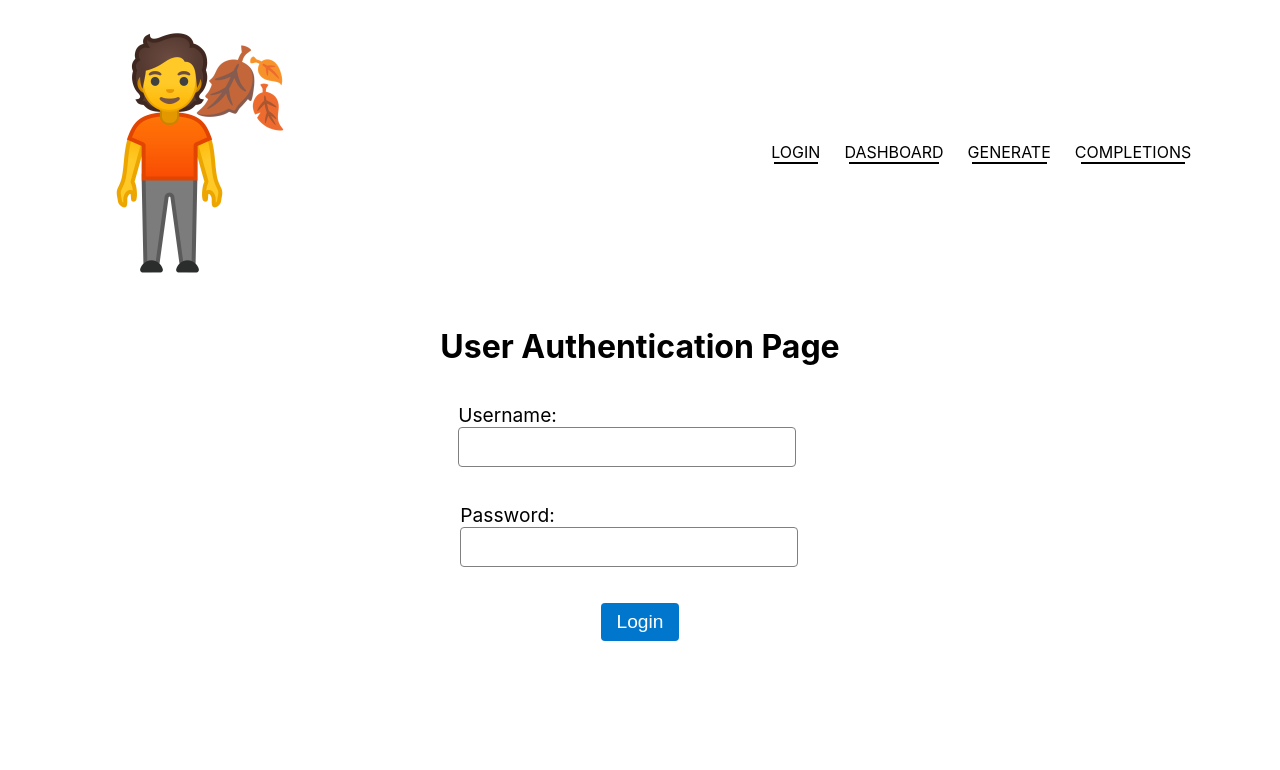
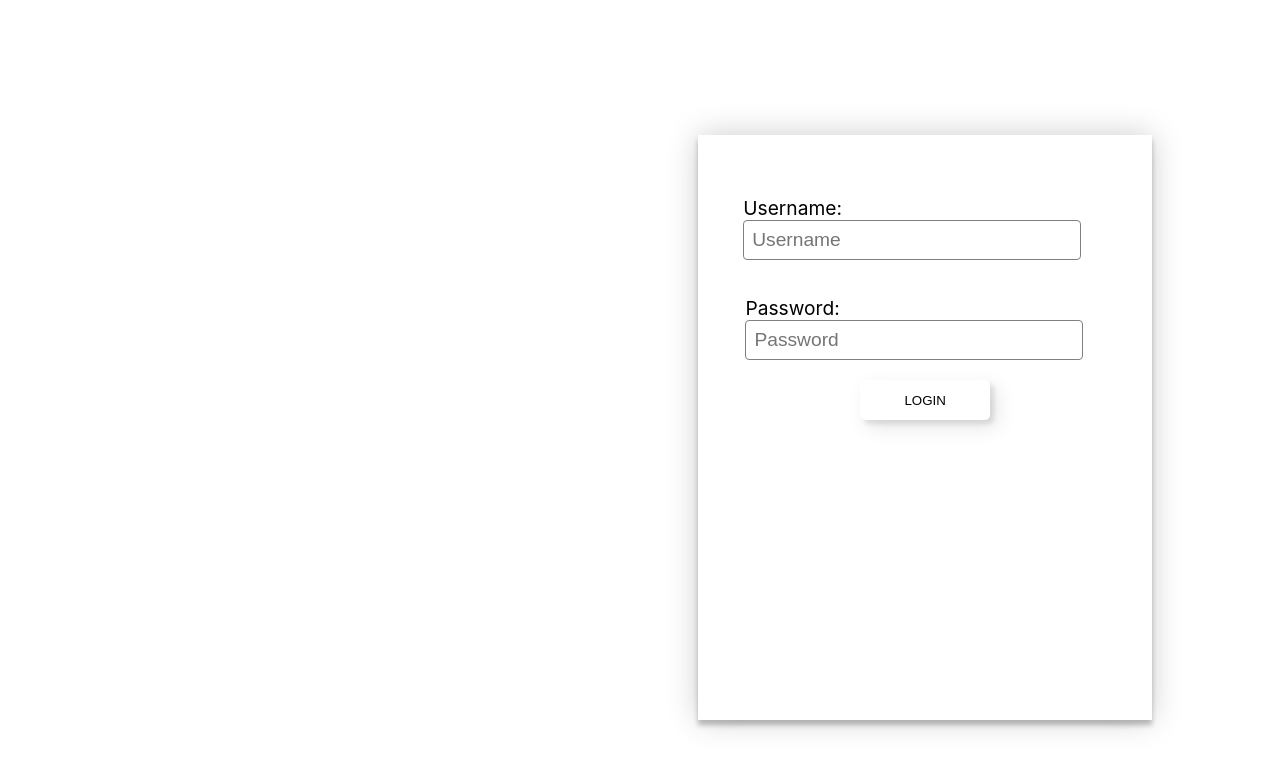
Before and after one commit to yummybomb/HackPrinceton2023, a React (Create React App) app in the folder frontend/: page / in a window 1280 px wide. Shown: the top 770 px of the page. Built offline with nearby package versions, Linux system fonts and the light colour scheme.

Commit message:
new updates

```diff
--- a/frontend/src/components/LoginPage.js
+++ b/frontend/src/components/LoginPage.js
@@ -21,20 +21,18 @@ const LoginPage = () =>  {
 
   return (
     <div>
-      <NavBar></NavBar>
-      <h1>User Authentication Page</h1>
       <form onSubmit={handleSubmit}>
         <label>
           Username:
-          <input type="text" value={username} onChange={handleUsernameChange} />
+          <input type="text" placeholder="Username" value={username} onChange={handleUsernameChange} />
         </label>
         <br />
         <label>
           Password:
-          <input type="password" value={password} onChange={handlePasswordChange} />
+          <input type="password" placeholder="Password" value={password} onChange={handlePasswordChange} />
         </label>
         <br />
-        <button type="submit">Login</button>
+        <button type="submit">LOGIN</button>
       </form>
     </div>
   );
--- a/frontend/src/components/assets/LoginPage.css
+++ b/frontend/src/components/assets/LoginPage.css
@@ -1,12 +1,22 @@
+
+
 form {
     display: flex;
     flex-direction: column;
     align-items: center;
+    position: absolute;
+    right: 10%;
+    bottom: 10%;
+    padding: 45px;
+    padding-bottom: 300px;
+    box-shadow: 0 0 30px 0 rgba(0, 0, 0, 0.2), 0 5px 5px 0 rgba(0, 0, 0, 0.24);
+    background-color: rgb(255, 255, 255);
   }
 
   label {
     margin-top: 1rem;
     font-size: 1.2rem;
+    color: black;
   }
 
   input[type="text"],
@@ -20,20 +30,58 @@ form {
   }
 
   button[type="submit"] {
-    margin-top: 1rem;
-    padding: 0.5rem 1rem;
-    font-size: 1.2rem;
-    border-radius: 0.25rem;
+    width: 130px;
+    height: 40px;
+    color: #000000;
+    border-radius: 5px;
+    padding: 10px 25px;
+    font-weight: 500;
+    background: transparent;
+    cursor: pointer;
+    transition: all 0.3s ease;
+    position: relative;
+    display: inline-block;
+     box-shadow:inset 2px 2px 2px 0px rgba(255,255,255,.5),
+     7px 7px 20px 0px rgba(0,0,0,.1),
+     4px 4px 5px 0px rgba(0,0,0,.1);
+    outline: none;
     border: none;
-    background-color: #0077cc;
-    color: white;
-    cursor: pointer;
+  }
+
+  button[type="submit"]:after{
+    position: absolute;
+    content: "";
+    width: 0;
+    height: 100%;
+    top: 0;
+    left: 0;
+    direction: rtl;
+    z-index: -1;
+    box-shadow:
+     -7px -7px 20px 0px #fff9,
+     -4px -4px 5px 0px #fff9,
+     7px 7px 20px 0px #0002,
+     4px 4px 5px 0px #0001;
+    transition: all 0.3s ease;
   }
 
   button[type="submit"]:hover {
-    background-color: #005fa3;
+    color: #000;
   }
 
+  button[type="submit"]:hover:after {
+    left: auto;
+    right: 0;
+    width: 100%;
+  }
+
+  button[type="submit"]:active {
+    top: 2px;
+  }
+
+
+
   h1 {
+    font-weight: none;
     text-align: center;
   }
--- a/frontend/src/components/assets/NavBar.css
+++ b/frontend/src/components/assets/NavBar.css
@@ -5,7 +5,7 @@ nav{
     align-items: center;
 }
 nav img{
-    width: 50%
+    width: 18%
 }
 
 .nav-links{
@@ -26,7 +26,7 @@ nav img{
 }
 .nav-links ul li::after{
     content: '';
-    width: 90%;
+    width: 0%;
     height: 2px;
     background: #000000;
     display: block;
```
Also changed, not shown: frontend/src/components/assets/Generation.png (added), frontend/src/components/assets/Upload.png (added).
